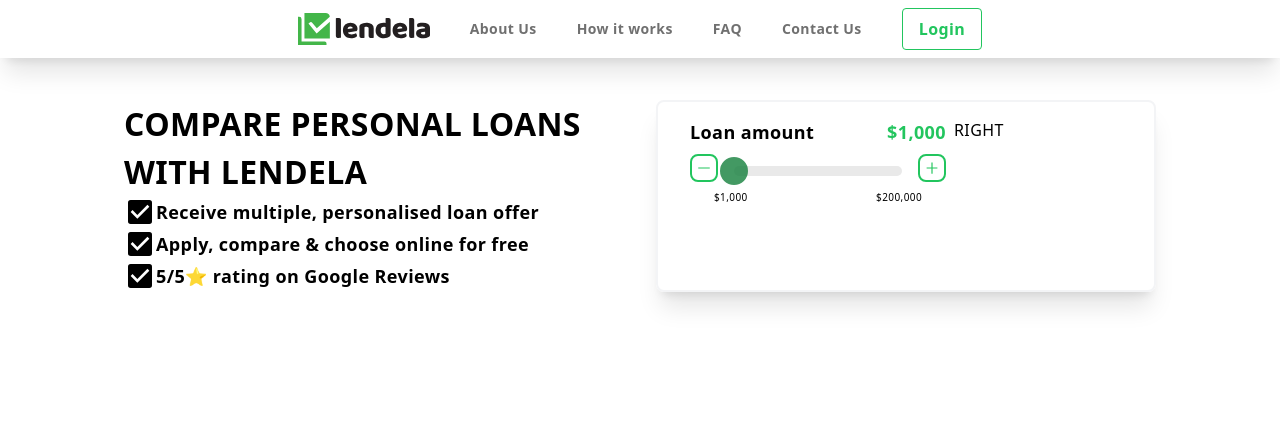
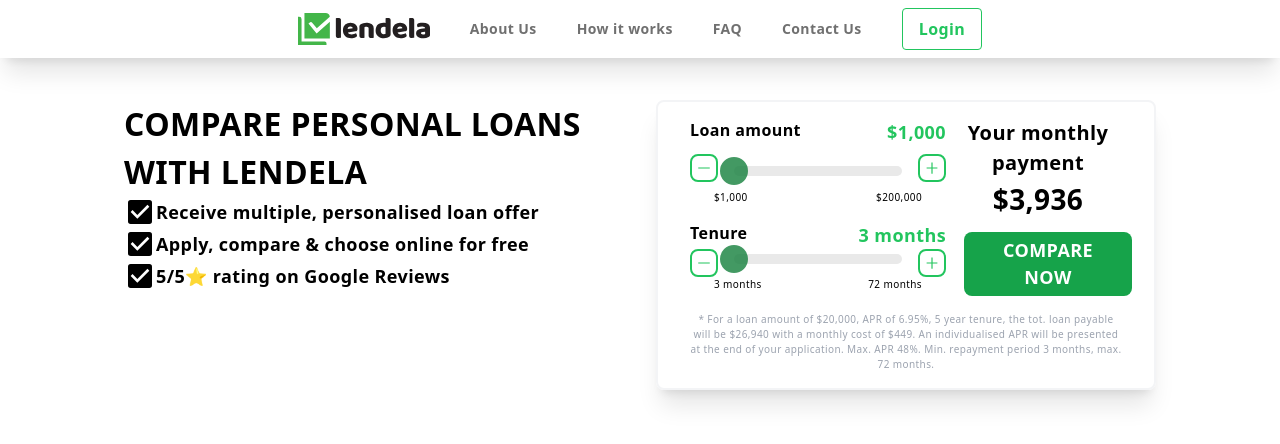
Before and after one commit to hamam99/clone-lendela, a Next.js app: page / in a window 1280 px wide. Shown: the top 444 px of the page. Built offline with nearby package versions, Linux system fonts and the light colour scheme.

Commit message:
add notes in loan

```diff
--- a/src/components/molecules/CompareLoans/index.tsx
+++ b/src/components/molecules/CompareLoans/index.tsx
@@ -8,8 +8,10 @@
 
 const CompareLoans = () => {
   const [loanAmount, setLoanAmount] = useState(1000)
+  const [tenureValue, setTenureValue] = useState(3)
+
   return (
-    <div className="flex m-auto w-full h-full bg-white items-center justify-center mt-10">
+    <div className="flex m-auto w-full h-full bg-white items-center justify-center mt-10 flex-col">
       <div className="grid grid-cols-2 gap-8">
         <div className="col-span-1 max-w-[500px]">
           <h1 className="font-bold text-[32px] mx-auto">
@@ -38,16 +40,23 @@
         </div>
 
         <div className="col-span-1 max-w-[500px] shadow-xl rounded-lg p-4 px-8 border-2 border-gray-100">
-          <div className="w-full h-full grid grid-cols-5 gap-2">
+          <div className="w-full grid grid-cols-5 gap-2">
             <div className="col-span-3">
               <div className="flex w-full flex-row justify-between">
-                <p className="font-bold text-lg">Loan amount</p>
+                <p className="font-bold text-md">Loan amount</p>
                 <p className="font-bold text-green-500 text-lg">
                   {Currency.format(loanAmount)}
                 </p>
               </div>
               <div className="flex flex-row justify-center items-center pt-2">
-                <div className="border-2 border-green-500 rounded-lg cursor-pointer mr-4">
+                <div
+                  className="border-2 border-green-500 rounded-lg cursor-pointer mr-4"
+                  onClick={() => {
+                    if (loanAmount > 1000) {
+                      setLoanAmount(loanAmount - 1000)
+                    }
+                  }}
+                >
                   <AiOutlineMinus
                     size={24}
                     style={{
@@ -63,7 +72,7 @@
                     min={1000}
                     max={200000}
                     defaultValue={1000}
-                    step={10000}
+                    step={1000}
                     onChange={(nextValues) => {
                       console.log('Change:', nextValues)
                       setLoanAmount(nextValues)
@@ -85,7 +94,14 @@
                     activeDotStyle={{ borderColor: 'yellow' }}
                   />
                 </div>
-                <div className="border-2 border-green-500 rounded-lg cursor-pointer ml-4">
+                <div
+                  className="border-2 border-green-500 rounded-lg cursor-pointer ml-4"
+                  onClick={() => {
+                    if (loanAmount < 200000) {
+                      setLoanAmount(loanAmount + 1000)
+                    }
+                  }}
+                >
                   <AiOutlinePlus
                     size={24}
                     style={{ color: 'rgb(34 197 94)', padding: 4 }}
@@ -96,9 +112,97 @@
                 <p className="text-[10px]">$1,000</p>
                 <p className="text-[10px]">$200,000</p>
               </div>
+
+              {/* TENURE */}
+              <div className="flex w-full flex-row justify-between pt-4">
+                <p className="font-bold text-md">Tenure</p>
+                <p className="font-bold text-green-500 text-lg">
+                  {tenureValue} months
+                </p>
+              </div>
+              <div className="flex flex-row justify-center items-cente">
+                <div
+                  className="border-2 border-green-500 rounded-lg cursor-pointer mr-4"
+                  onClick={() => {
+                    if (tenureValue > 3) {
+                      setTenureValue(tenureValue - 1)
+                    }
+                  }}
+                >
+                  <AiOutlineMinus
+                    size={24}
+                    style={{
+                      color: 'rgb(34 197 94)',
+                      justifySelf: 'center',
+                      padding: 4
+                    }}
+                  />
+                </div>
+                <div className="w-full h-full flex flex-col">
+                  <Slider
+                    value={tenureValue}
+                    min={3}
+                    max={72}
+                    defaultValue={3}
+                    step={1}
+                    onChange={(nextValues) => {
+                      console.log('Change:', nextValues)
+                      setTenureValue(nextValues)
+                    }}
+                    trackStyle={{
+                      backgroundColor: 'rgb(34 197 94)',
+                      height: 10
+                    }}
+                    handleStyle={{
+                      borderColor: 'rgb(21 128 61 )',
+                      height: 28,
+                      width: 28,
+                      // marginLeft: -7,
+                      marginTop: -9,
+                      backgroundColor: 'rgb(21 128 61 )'
+                    }}
+                    railStyle={{ height: 10 }}
+                    dotStyle={{ borderColor: 'orange' }}
+                    activeDotStyle={{ borderColor: 'yellow' }}
+                  />
+                </div>
+                <div
+                  className="border-2 border-green-500 rounded-lg cursor-pointer ml-4"
+                  onClick={() => {
+                    if (tenureValue < 72) {
+                      setTenureValue(tenureValue + 1)
+                    }
+                  }}
+                >
+                  <AiOutlinePlus
+                    size={24}
+                    style={{ color: 'rgb(34 197 94)', padding: 4 }}
+                  />
+                </div>
+              </div>
+              <div className="justify-between flex flex-row mt- px-6">
+                <p className="text-[10px]">3 months</p>
+                <p className="text-[10px]">72 months</p>
+              </div>
             </div>
-            <div className="col-span-2">RIGHT</div>
+
+            <div className="col-span-2 w-full justify-center items-center mx-auto">
+              <h2 className="font-bold text-center text-[20px]">
+                Your monthly payment
+              </h2>
+              <h2 className="font-bold text-center text-[28px]">$3,936</h2>
+              <button className="w-full h-[64px] bg-green-600 rounded-lg mx-[10px] mt-3 justify-center items-center">
+                <p className="font-bold text-white text-[18px]">COMPARE</p>
+                <p className="font-bold text-white text-[18px]">NOW</p>
+              </button>
+            </div>
           </div>
+          <p className="m-auto w-full text-[10px] text-gray-400 text-center mt-4">
+            * For a loan amount of $20,000, APR of 6.95%, 5 year tenure, the
+            tot. loan payable will be $26,940 with a monthly cost of $449. An
+            individualised APR will be presented at the end of your application.
+            Max. APR 48%. Min. repayment period 3 months, max. 72 months.
+          </p>
         </div>
       </div>
     </div>
```
